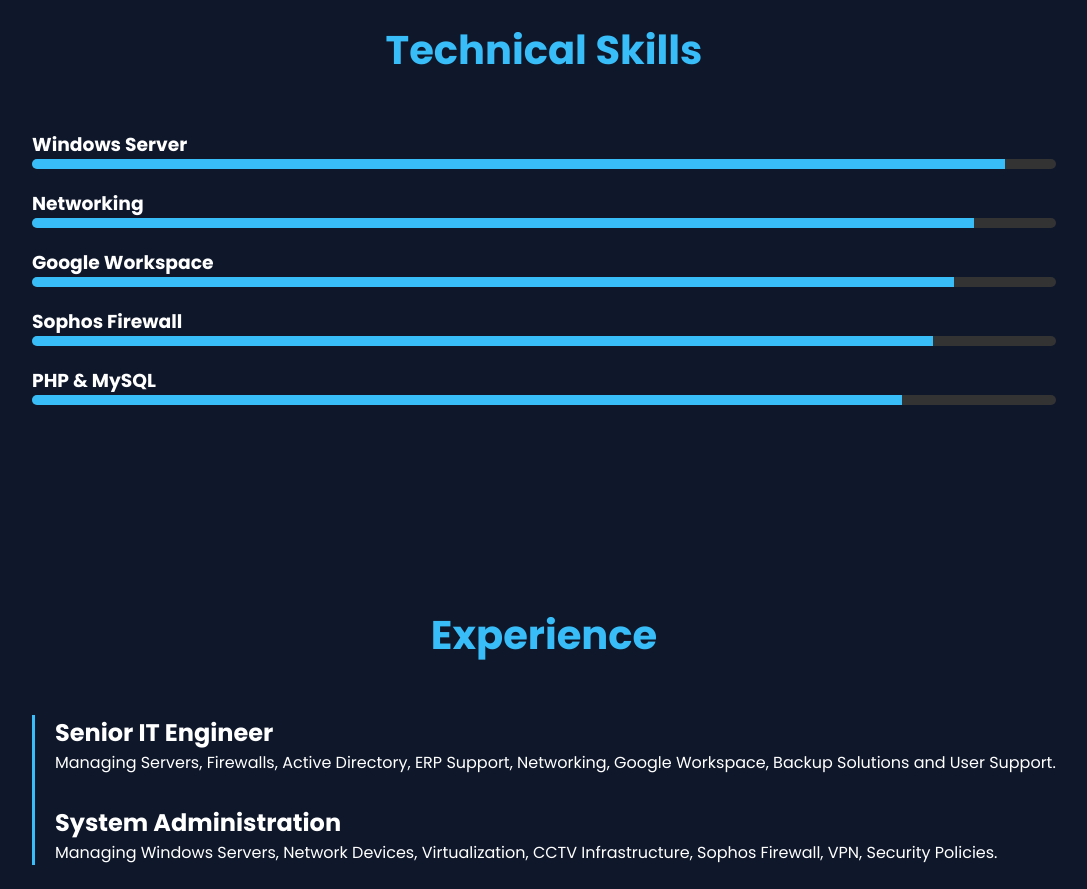
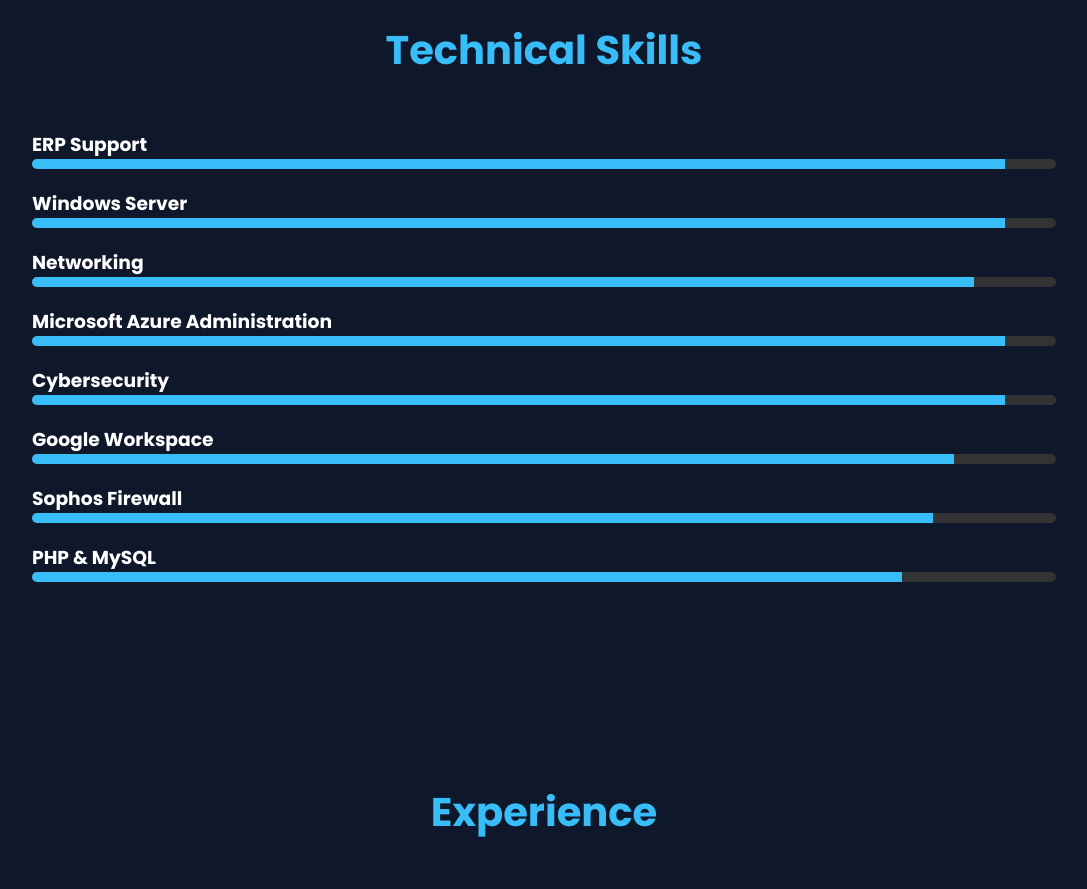
Before and after one commit to satpalbhatia01/portfolio, a plain HTML site: page index.html in a window 1280 px wide. Shown: the part 1680-2569 px from the top of the page, without its empty margins (96-1183 px from the left). Drawn offline with Linux system fonts and the light colour scheme.

Commit message:
Update index.html

```diff
--- a/index.html
+++ b/index.html
@@ -304,6 +304,15 @@ Sr. IT Engineer with nine years of experience in ERP support, IT infrastructure
 <section id="skills" class="skills">
 
 <h1 class="title">Technical Skills</h1>
+<div class="skill">
+
+<h3>ERP Support </h3>
+
+<div class="bar">
+<div class="fill" style="width:95%"></div>
+</div>
+
+</div>
 
 <div class="skill">
 
@@ -324,9 +333,27 @@ Sr. IT Engineer with nine years of experience in ERP support, IT infrastructure
 </div>
 
 </div>
+<div class="skill">
+
+<h3>Microsoft Azure Administration </h3>
+
+<div class="bar">
+<div class="fill" style="width:95%"></div>
+</div>
+
+</div>
+<div class="skill">
+
+<h3>Cybersecurity </h3>
+
+<div class="bar">
+<div class="fill" style="width:95%"></div>
+</div>
+
+</div>
+
 
 <div class="skill">
-
 <h3>Google Workspace</h3>
 
 <div class="bar">
```
